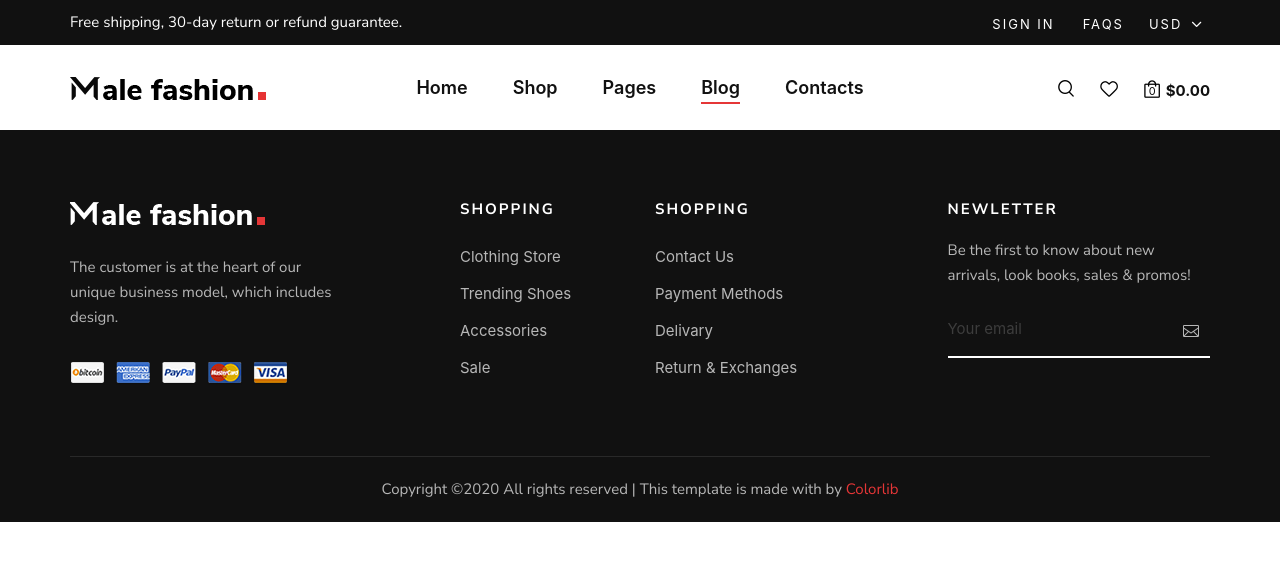
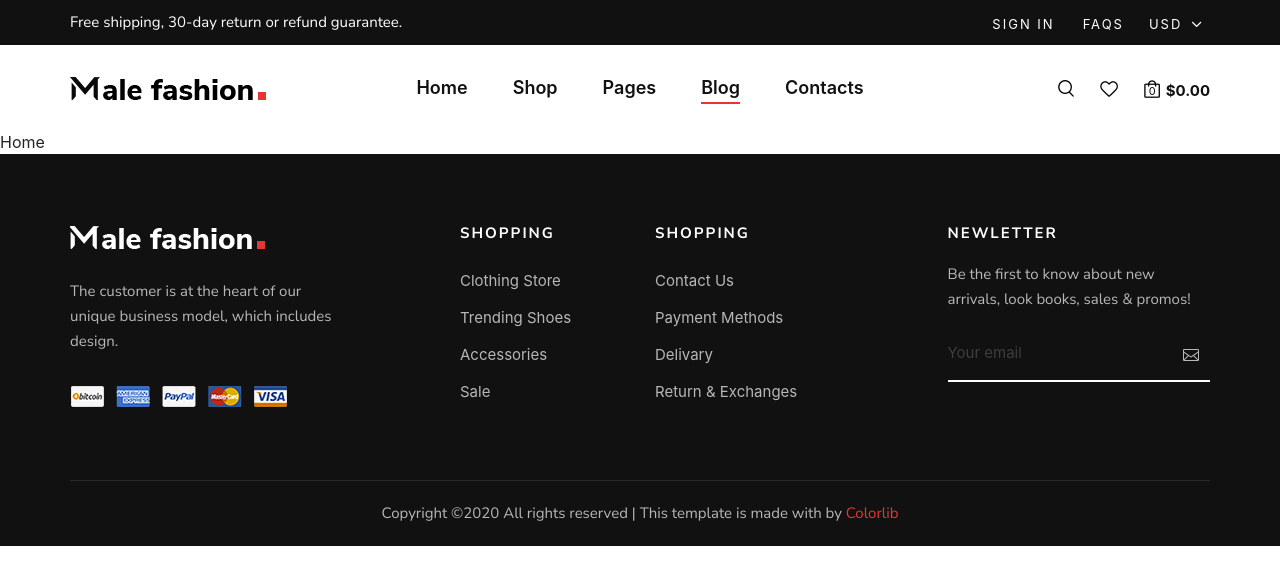
Before and after one commit to promisemukundu/fashion-website, a React (Create React App) app: page / in a window 1280 px wide. Shown: the top 584 px of the page. Built offline with nearby package versions, Linux system fonts and the light colour scheme; some icons are missing.

Commit message:
routed pages

```diff
--- a/src/App.js
+++ b/src/App.js
@@ -2,13 +2,20 @@ import { Route, Routes } from "react-router-dom";
 import "./App.css";
 import Footer from "./components/Footer";
 import Header from "./components/Header";
+import Blog from "./pages/Blog";
+import Contacts from "./pages/Contacts";
+import Home from "./pages/Home";
+import Shop from "./pages/Shop";
 
 function App() {
   return (
     <>
       <Header />
       <Routes>
-        <Route path="/" />
+        <Route path="/" element={<Home />} />
+        <Route path="shop" element={<Shop />} />
+        <Route path="blog" element={<Blog />} />
+        <Route path="contacts" element={<Contacts />} />
       </Routes>
       <Footer />
     </>
```
